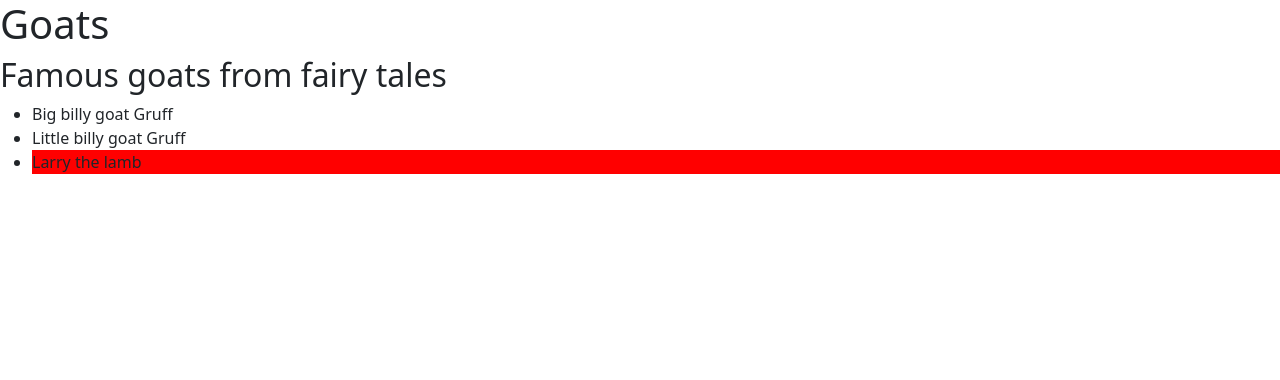
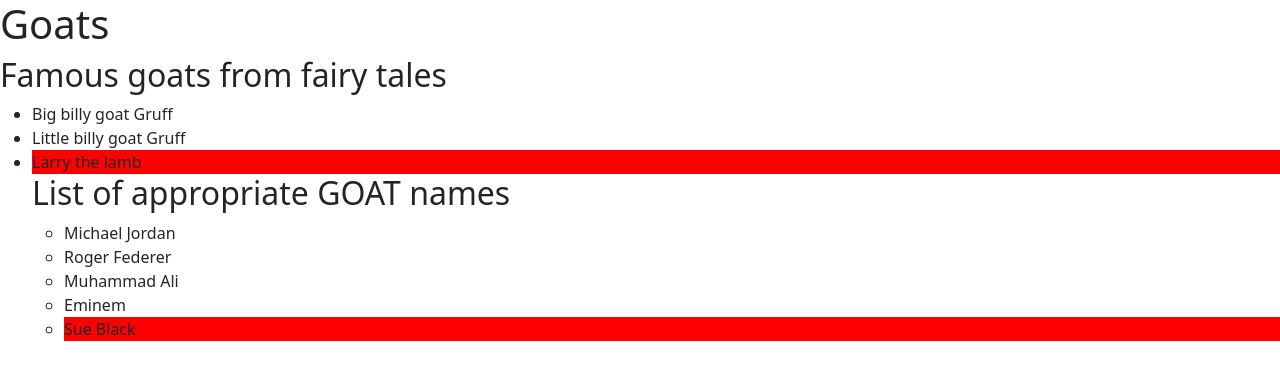
Before and after one commit to stevenaeola/goats, a plain HTML site: page index.html in a window 1280 px wide. Drawn offline with nearby package versions, Linux system fonts and the light colour scheme.

Commit message:
List of appropriate GOAT names

```diff
--- a/index.html
+++ b/index.html
@@ -21,6 +21,14 @@
     <li>Little billy goat Gruff</li>
     <li class='impostor'>Larry the lamb</li>
 
+    <h2>List of appropriate GOAT names</h2>
+
+    <ul>
+    <li> Michael Jordan </li>
+    <li> Roger Federer</li>
+    <li> Muhammad Ali</li>
+    <li> Eminem </li>
+    <li class='impostor'> Sue Black </li>
 
     </ul>
 
```
